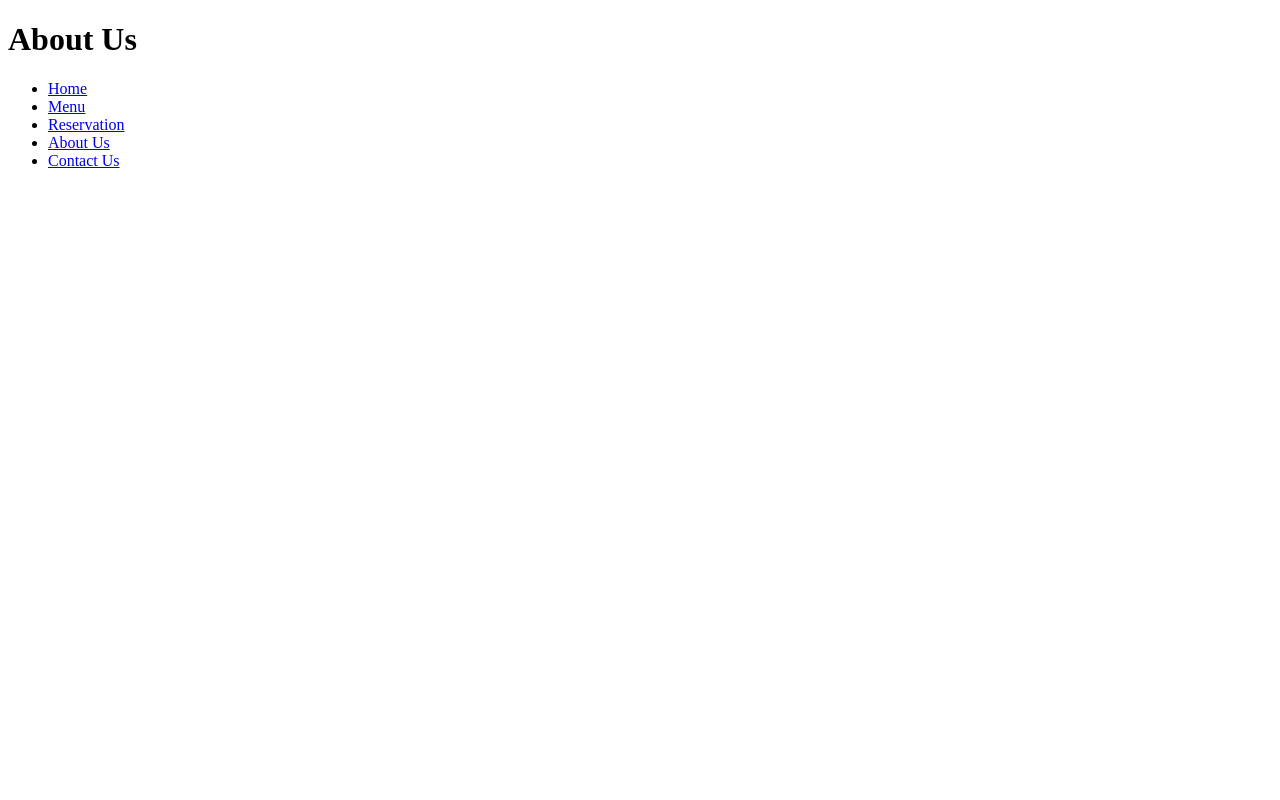
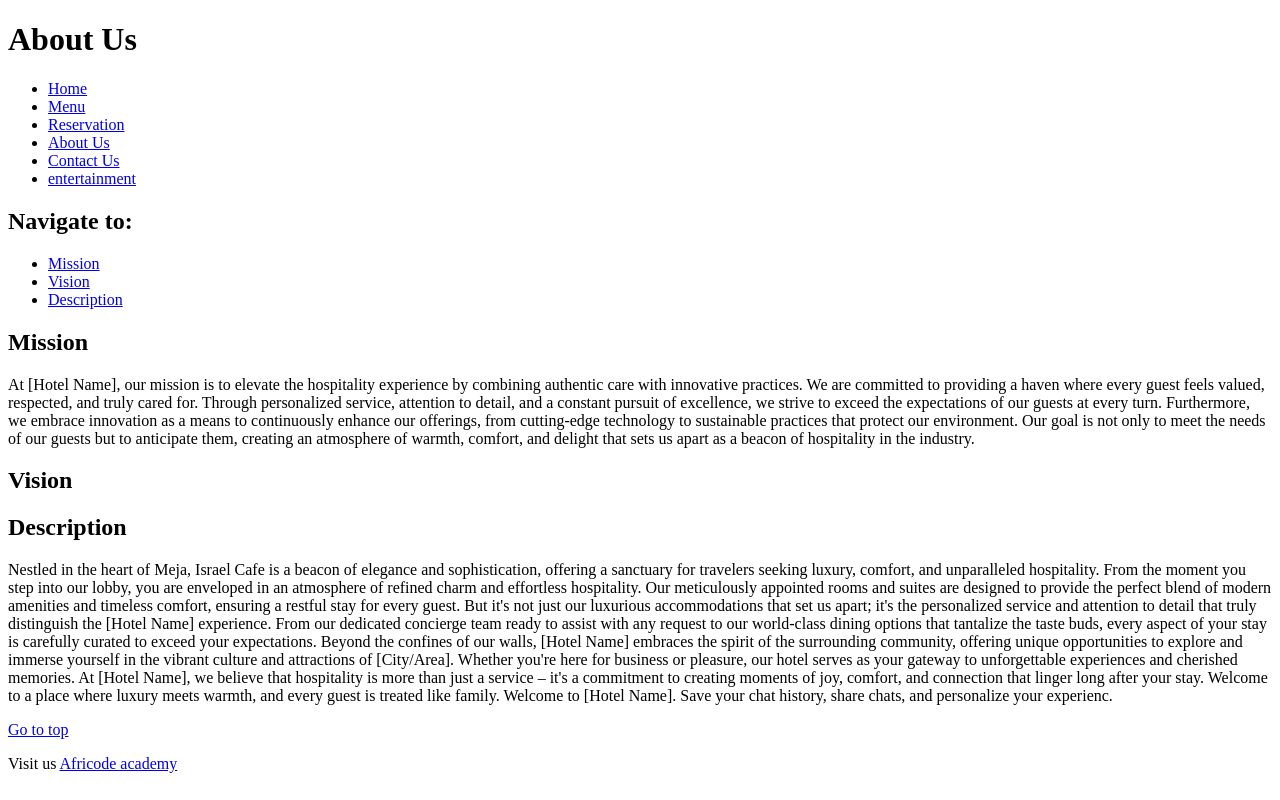
Before and after one commit to Naomi-cherono85/AA_Web_development, a plain HTML site: page 001Web_Static/About.html in a window 1280 px wide. Drawn offline with Linux system fonts and the light colour scheme.

Commit message:
i just added About.html

```diff
--- a/001Web_Static/About.html
+++ b/001Web_Static/About.html
@@ -9,13 +9,54 @@
     <h1>About Us</h1>
     <nav>
         <ul>
-            <li><a href="index.html">Home</a></li>
+            <li><a href="/">Home</a></li>
             <li><a href="Menu.html">Menu</a></li>
             <li><a href="Reservation.html">Reservation</a></li>
             <li><a href="About.html">About Us</a></li>
             <li><a href="Contact.html">Contact Us</a></li>
+            <li><a href="entertainment.html">entertainment</a></li>
         </ul>
     </nav>
+    <nav>
+        <h2>Navigate to:</h2>
+        <ul>
+            <li><a href="#id">Mission</a></li>
+            <li><a href="#id">Vision</a></li>
+            <li><a href="#id">Description</a></li>
+        </ul>
+    </nav>
+    <section id="Mission">
+    <h2>Mission</h2>
+    <p> At [Hotel Name], our mission is to elevate the hospitality experience by combining authentic care with innovative practices. We are committed to providing a haven where every guest feels valued, respected, and truly cared for.
+        Through personalized service, attention to detail, and a constant pursuit of excellence, we strive to exceed the expectations of our guests at every turn.
+         Furthermore, we embrace innovation as a means to continuously enhance our offerings, from cutting-edge technology to sustainable practices that protect our environment.
+        Our goal is not only to meet the needs of our guests but to anticipate them, creating an atmosphere of warmth, comfort, and delight that sets us apart as a beacon of hospitality in the industry.</p>
+</section>
+<section id="Vision">
+    <h2>Vision</h2>
+    <pOur vision at [Hotel Name] is to redefine the concept of hospitality by creating a welcoming
+    environment that fosters genuine connections and enriching experiences. We aspire to be more than just a place to stay; we aim to be a hub of warmth, comfort, and inspiration for our guests.
+    Through innovative amenities, thoughtful design, and a passionate team dedicated to exceeding expectations, we strive to set new standards in the hospitality industry. Our ultimate goal is to inspire memorable moments, forge meaningful relationships,
+    and leave a lasting legacy of hospitality excellence in the hearts of all who journey through our doors.></p>
+</section>
+<section id="Description">
+    <h2>Description</h2>
+    <p>  Nestled in the heart of Meja, Israel Cafe is a beacon of elegance and sophistication, offering a sanctuary for travelers seeking luxury, comfort, and unparalleled hospitality. From the moment you step into our lobby, you are enveloped in an atmosphere of refined charm and effortless hospitality.
+        Our meticulously appointed rooms and suites are designed to provide the perfect blend of modern amenities and timeless comfort, ensuring a restful stay for every guest.
 
+        But it's not just our luxurious accommodations that set us apart; it's the personalized service and attention to detail that truly distinguish the [Hotel Name] experience.
+        From our dedicated concierge team ready to assist with any request to our world-class dining options that tantalize the taste buds, every aspect of your stay is carefully curated to exceed your expectations.
+
+        Beyond the confines of our walls, [Hotel Name] embraces the spirit of the surrounding community, offering unique opportunities to explore and immerse yourself in the vibrant culture and attractions of [City/Area].
+        Whether you're here for business or pleasure, our hotel serves as your gateway to unforgettable experiences and cherished memories.
+
+        At [Hotel Name], we believe that hospitality is more than just a service – it's a commitment to creating moments of joy, comfort, and connection that linger long after your stay. Welcome to a place where luxury meets warmth, and every guest is treated like family. Welcome to [Hotel Name].
+
+
+
+        Save your chat history, share chats, and personalize your experienc.</p>
+</section>
+<p><a href="#">Go to top</a></p>
+<p>Visit us <a href="https://www.africodeacademy.com" target="_blank">Africode academy</a></p>
 </body>
 </html>
```
